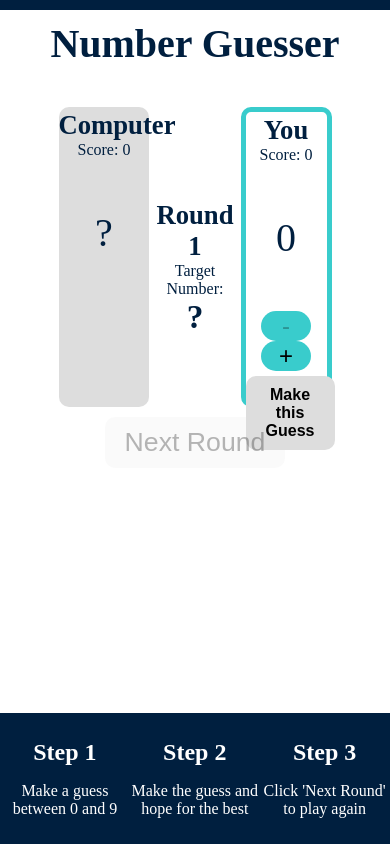
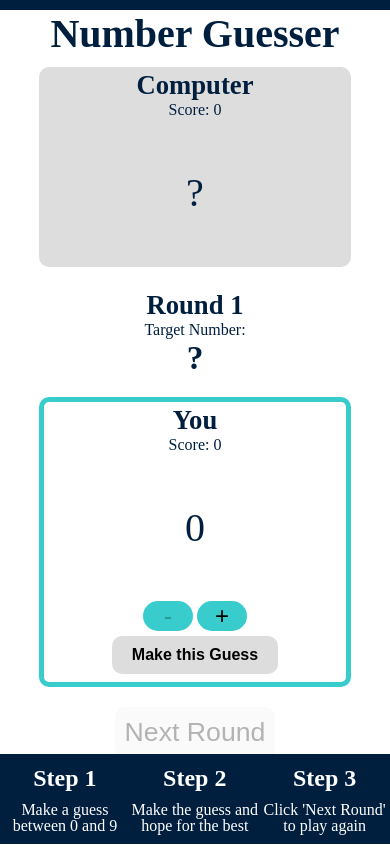
Before and after one commit to giddygarcia/number-guesser, a plain HTML site: page index.html in a window 390 px wide. Drawn offline with Linux system fonts and the light colour scheme.

Commit message:
Fix const and add responsive css

```diff
--- a/script.js
+++ b/script.js
@@ -107,7 +107,7 @@ nextRoundBtn.addEventListener('click', () => {
 
 let addButton = document.getElementById('add-btn');
 let subtractButton = document.getElementById('sub-btn');
-const count = 0;
+var count = 0;
 
 addButton.addEventListener('click', () => {
 	count++;
--- a/style.css
+++ b/style.css
@@ -4,21 +4,25 @@ body {
 	clear: both;
 	color: #001f3f;
 	font-size: 12pt;
+	overflow: auto;
+	margin: 0 auto;
+	min-height: 100%;
 }
 
 header {
 	text-align: center;
 	font-weight: 900;
 	font-size: 30pt;
-	padding: 10px;
-	margin-bottom: 30px;
 	border-top: 10px solid #001f3f;
+	margin-bottom: 40px;
 }
 
 .container {
-	width: 70%;
+	width: 80%;
 	text-align: center;
 	margin: 0 auto;
+	min-height: 100%;
+	padding-bottom: 100px;
 }
 
 .box-wrapper {
@@ -97,23 +101,45 @@ button:disabled { cursor: not-allowed; }
 	display: block;
 	margin: 5px auto;
 	font-size: 20pt;
+	padding: 10px;
 }
 
 .instructions {
-	width: 100%;
+	min-width: 100%;
+	color: white;
 	bottom: 0;
-	position: absolute;
-	color: white;
+	position: fixed;
+	height: 90px;
 	background-color: #001f3f;
-	padding: 10px 0px;
 }
-
 .instruction {
 	display: inline-block;
 	text-align: center;
 	float: left;
 	width: 33.3%;
+	box-sizing: border-box;
+	line-height: 1em;
+	margin: 8px auto;
 }
 .instruction h1 {
+	margin-top: 8px;
 	font-size: 18pt;
 }
+
+@media only screen and (max-width: 740px) {
+	.box {
+		width: 100%;
+		max-height: 200px;
+		display: block;
+		margin-bottom: 20px;
+	}
+	#round-box {
+		float: left;
+		margin-top: 0px;
+	}
+	#player-box {
+		min-height: 290px;
+	}
+	header {
+		margin-bottom: 0px; }
+}
```
Also changed, not shown: index.html (+1 -1 lines).
